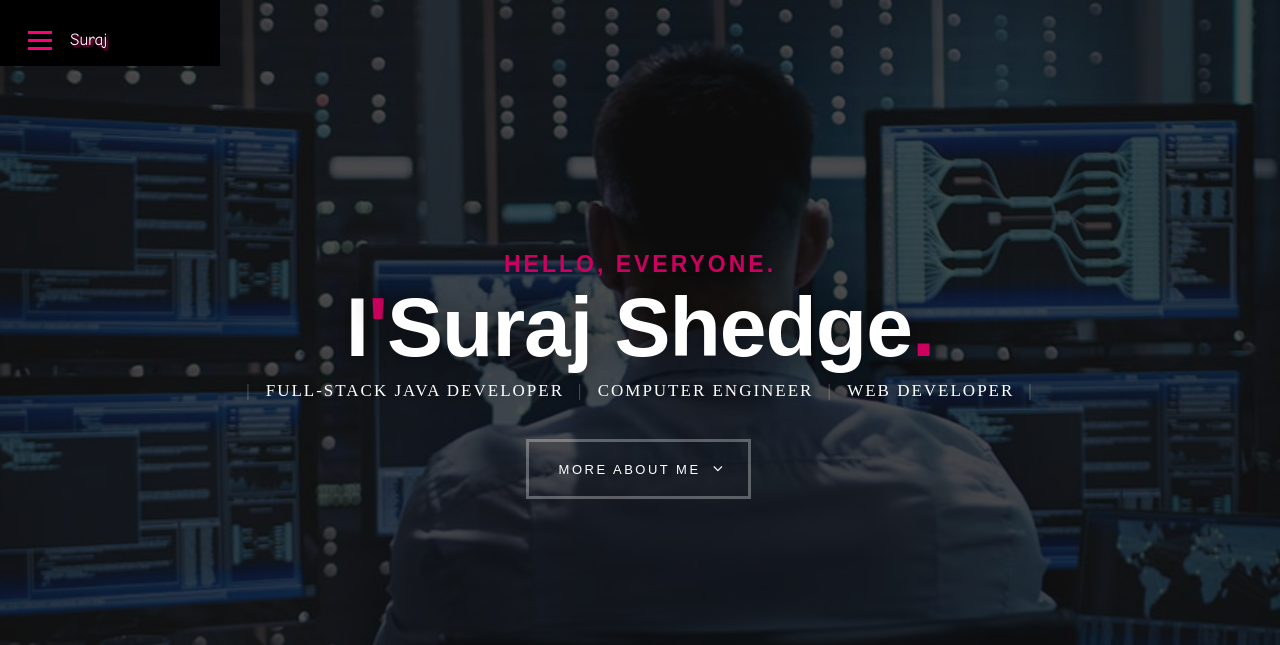
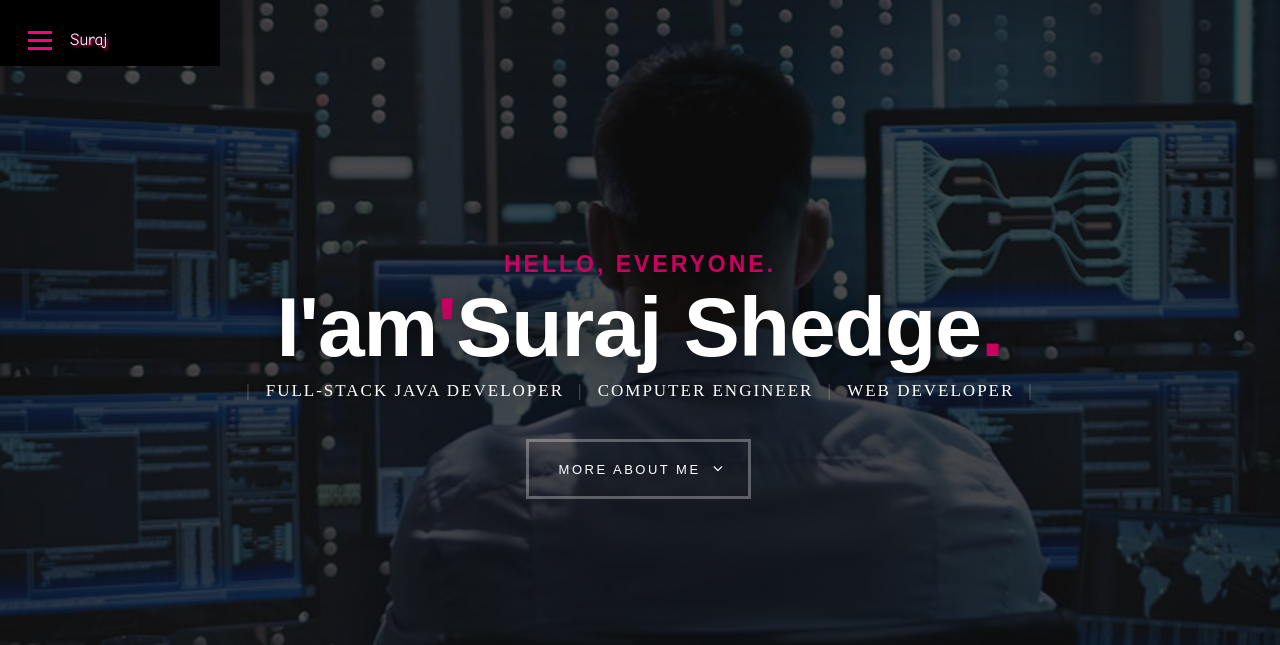
Before and after one commit to surajs41/MyPortfolio, a plain HTML site: page index.html in a window 1280 px wide. Shown: the top 645 px of the page. Drawn offline with nearby package versions, Linux system fonts and the light colour scheme; some packages are replaced by stand-ins of ours; a script that the page names is missing; files whose address does not match are found by name; a web font is replaced by a local one.

Commit message:
Initial commit

```diff
--- a/index.html
+++ b/index.html
@@ -106,7 +106,7 @@
    			<div class="col-twelve">
 
 				   <h5>Hello, Everyone.</h5>
-					<h1>I<span style="color: #CC005F;">'</span>Suraj Shedge<span style="color: #CC005F;">.</span></h1>
+					<h1>I'am<span style="color: #CC005F;">'</span>Suraj Shedge<span style="color: #CC005F;">.</span></h1>
 
                     <p class="intro-position">
                         <span>Full-Stack Java Developer</span>
```
